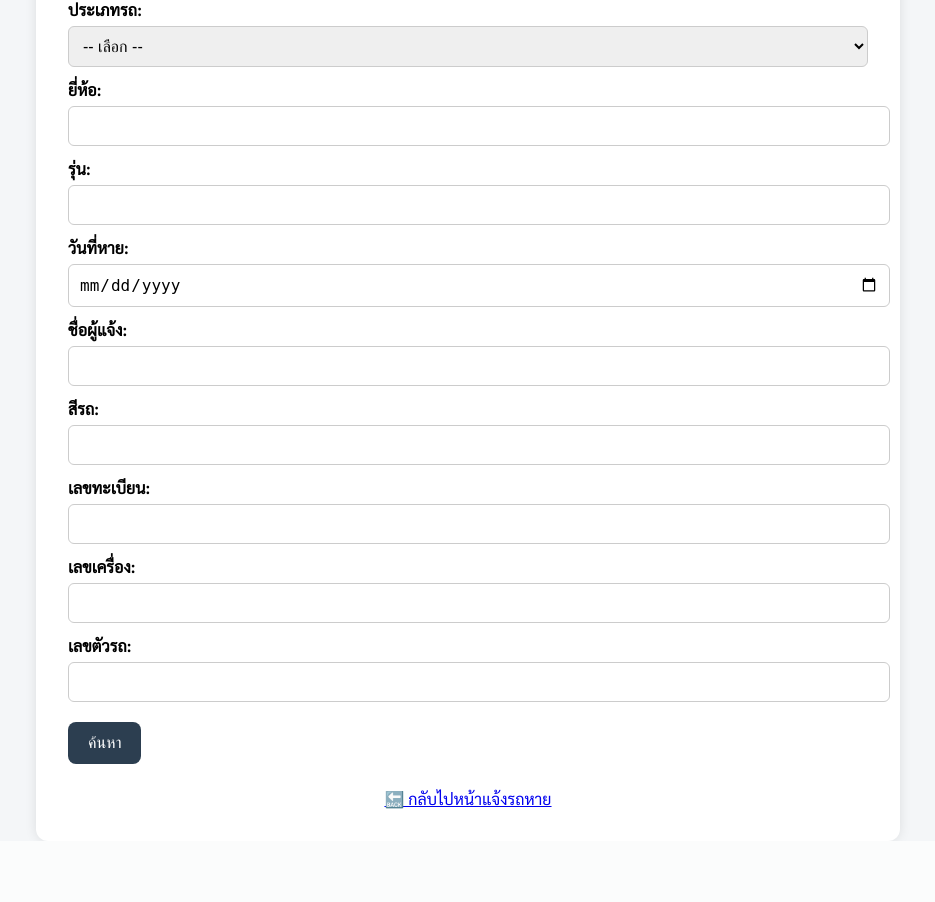
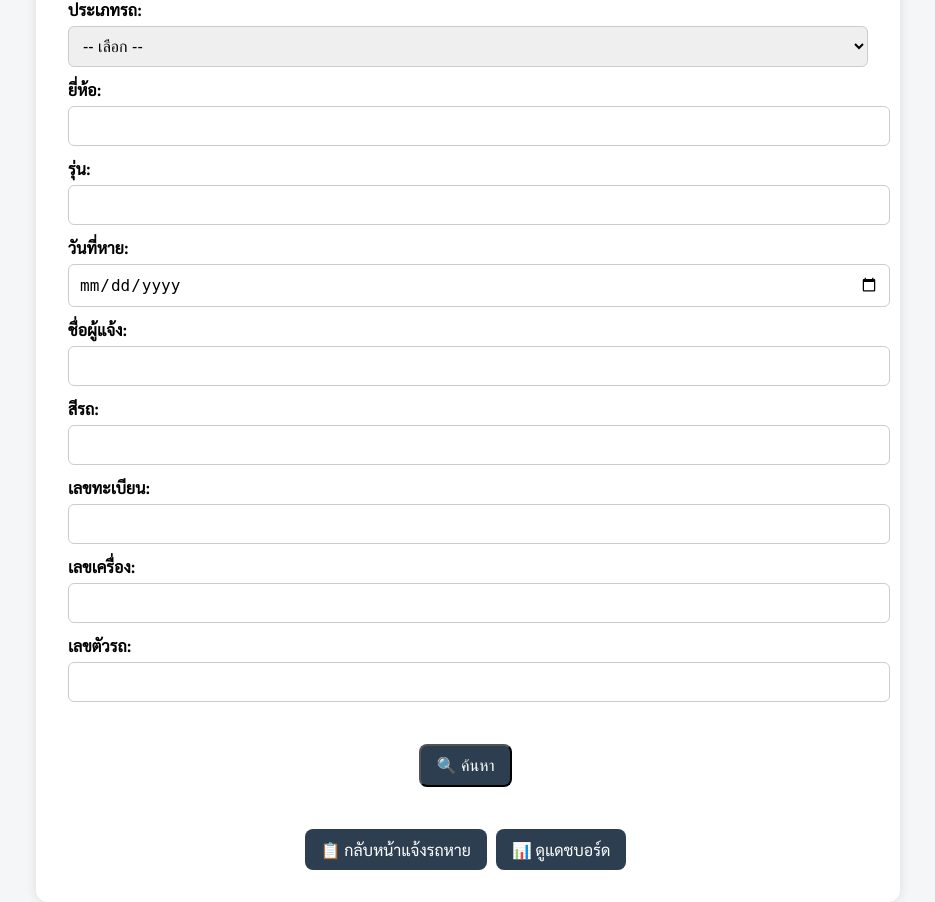
Before and after one commit to kong3161/lostcar, a FastAPI app: page /search in a window 1280 px wide. Shown: the part 142-1044 px from the top of the page, without its empty margins (172-1107 px from the left). Before the commit the page ends 983 px from the top, so only its background shows below. Run offline with FastAPI, Linux system fonts and the light colour scheme.

Commit message:
ปรับปุ่มหน้า search ให้สวยและมีลิงก์แดชบอร์ด

```diff
--- a/templates/search.html
+++ b/templates/search.html
@@ -43,24 +43,26 @@
             border-radius: 6px;
         }
 
-        button {
+        .button {
+            display: inline-block;
             background-color: #2c3e50;
             color: white;
-            padding: 12px 20px;
+            padding: 10px 16px;
+            text-decoration: none;
+            border-radius: 8px;
+            margin: 10px 5px 0 0;
             font-size: 1rem;
-            border: none;
-            border-radius: 8px;
             cursor: pointer;
-            margin-top: 20px;
+            text-align: center;
         }
 
-        button:hover {
+        .button:hover {
             background-color: #1a242f;
         }
 
-        .back-link {
+        .form-buttons, .back-link {
             text-align: center;
-            margin-top: 1.5rem;
+            margin-top: 2rem;
         }
     </style>
 </head>
@@ -102,11 +104,14 @@
         <label>เลขตัวรถ:</label>
         <input type="text" name="chassis_number">
 
-            <button type="submit">ค้นหา</button>
+        <div class="form-buttons">
+            <button class="button" type="submit">🔍 ค้นหา</button>
+        </div>
     </form>
 
     <div class="back-link">
-            <a href="/">🔙 กลับไปหน้าแจ้งรถหาย</a>
+        <a href="/" class="button">📋 กลับหน้าแจ้งรถหาย</a>
+        <a href="/dashboard" class="button">📊 ดูแดชบอร์ด</a>
     </div>
 </div>
 
```
Lines whose indentation alone changed are shown as unchanged.
